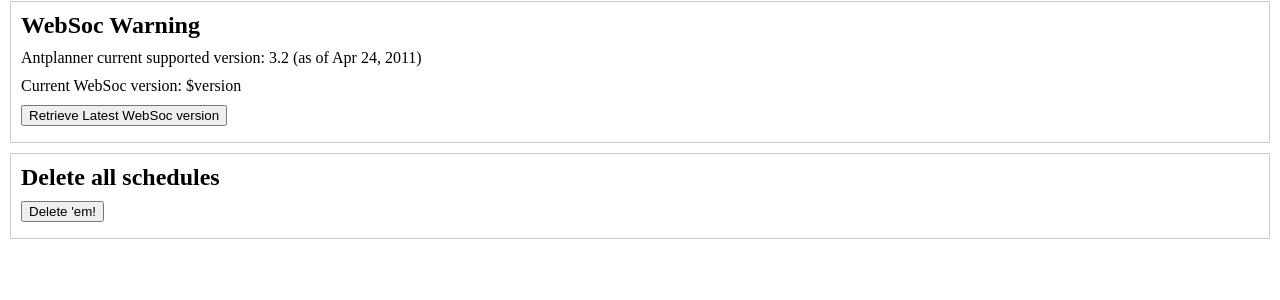
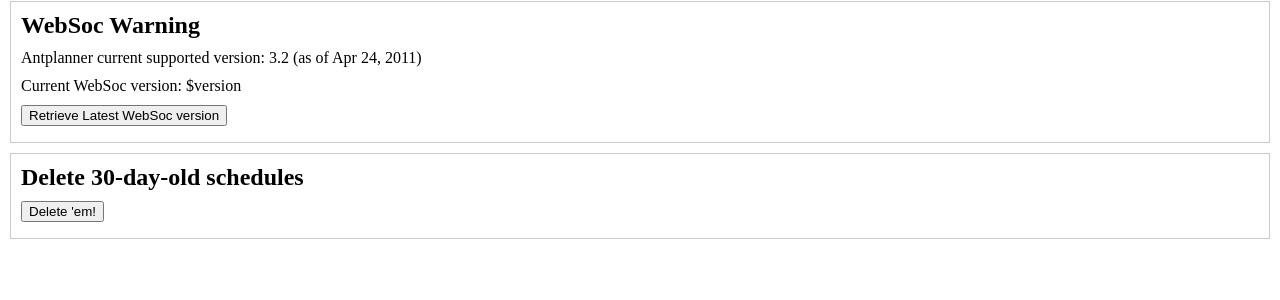
Before and after one commit to gumho/antplanner, a Python web app: template templates/admin.html in a window 1280 px wide. Shown: the part 246-546 px from the top of the page. Run offline with Jinja, Linux system fonts and the light colour scheme; the template is opened without the code that fills it, so the values that code supplies are empty.

Commit message:
fixed textual error

```diff
--- a/templates/admin.html
+++ b/templates/admin.html
@@ -44,7 +44,7 @@ $def with (stats, version, logout_link)
 	</div>
 
 	<div class="panel">
-		<h2>Delete all schedules</h2>
+		<h2>Delete 30-day-old schedules</h2>
 		<p>
 			<form action="/admin/delete-old-schedules" method="get">
 				<p><input type="submit" value="Delete 'em!"></p>
```
